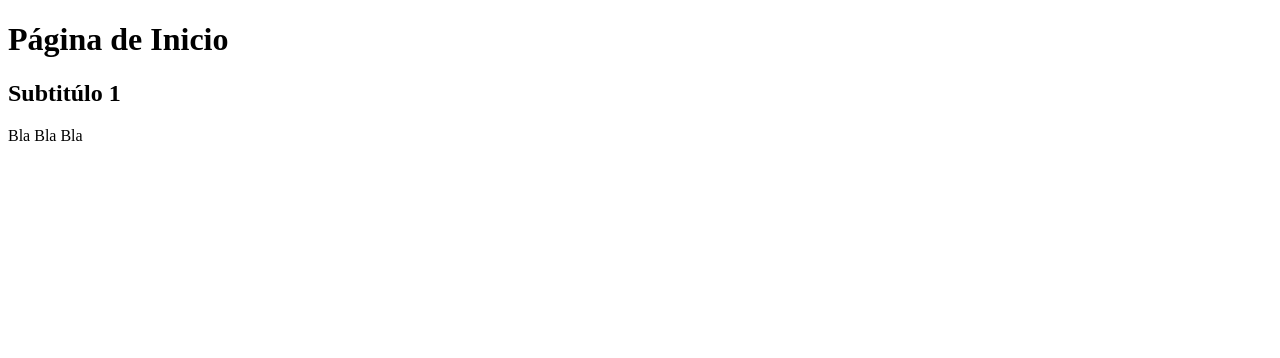
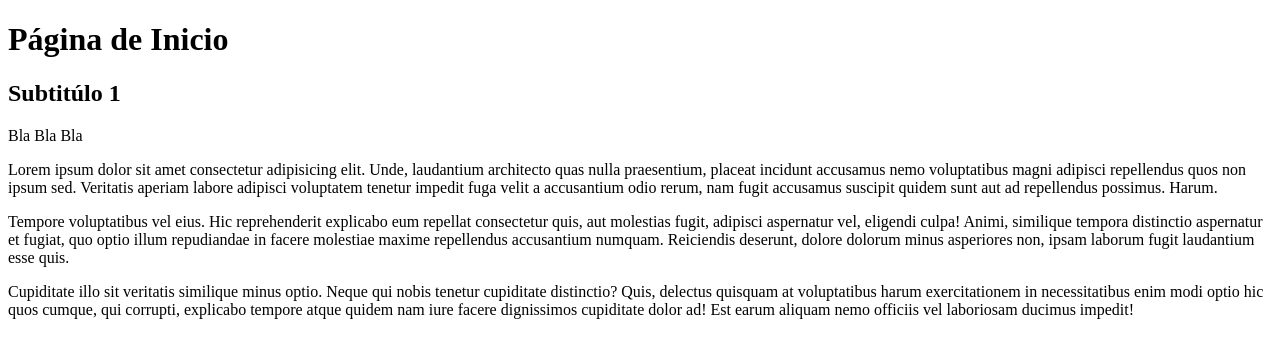
Before and after one commit to oscarpachecocr/PrimerProyecto, a plain HTML site: page index.html in a window 1280 px wide. Drawn offline with Linux system fonts and the light colour scheme.

Commit message:
Agregados 3 parrafos a solicitud del Cliente

```diff
--- a/index.html
+++ b/index.html
@@ -9,5 +9,8 @@
     <h1>Página de Inicio</h1>
     <h2>Subtitúlo 1</h2>
     <p>Bla Bla Bla</p>
+    <p>Lorem ipsum dolor sit amet consectetur adipisicing elit. Unde, laudantium architecto quas nulla praesentium, placeat incidunt accusamus nemo voluptatibus magni adipisci repellendus quos non ipsum sed. Veritatis aperiam labore adipisci voluptatem tenetur impedit fuga velit a accusantium odio rerum, nam fugit accusamus suscipit quidem sunt aut ad repellendus possimus. Harum.</p>
+    <p>Tempore voluptatibus vel eius. Hic reprehenderit explicabo eum repellat consectetur quis, aut molestias fugit, adipisci aspernatur vel, eligendi culpa! Animi, similique tempora distinctio aspernatur et fugiat, quo optio illum repudiandae in facere molestiae maxime repellendus accusantium numquam. Reiciendis deserunt, dolore dolorum minus asperiores non, ipsam laborum fugit laudantium esse quis.</p>
+    <p>Cupiditate illo sit veritatis similique minus optio. Neque qui nobis tenetur cupiditate distinctio? Quis, delectus quisquam at voluptatibus harum exercitationem in necessitatibus enim modi optio hic quos cumque, qui corrupti, explicabo tempore atque quidem nam iure facere dignissimos cupiditate dolor ad! Est earum aliquam nemo officiis vel laboriosam ducimus impedit!</p>
 </body>
 </html>
```
